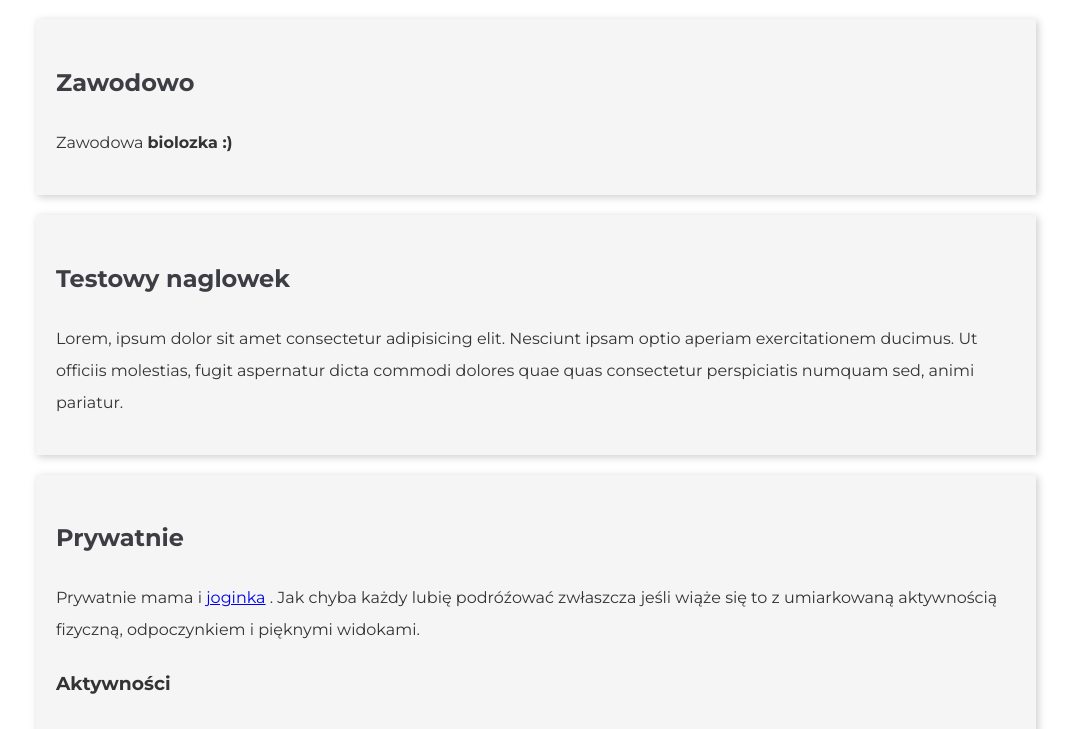
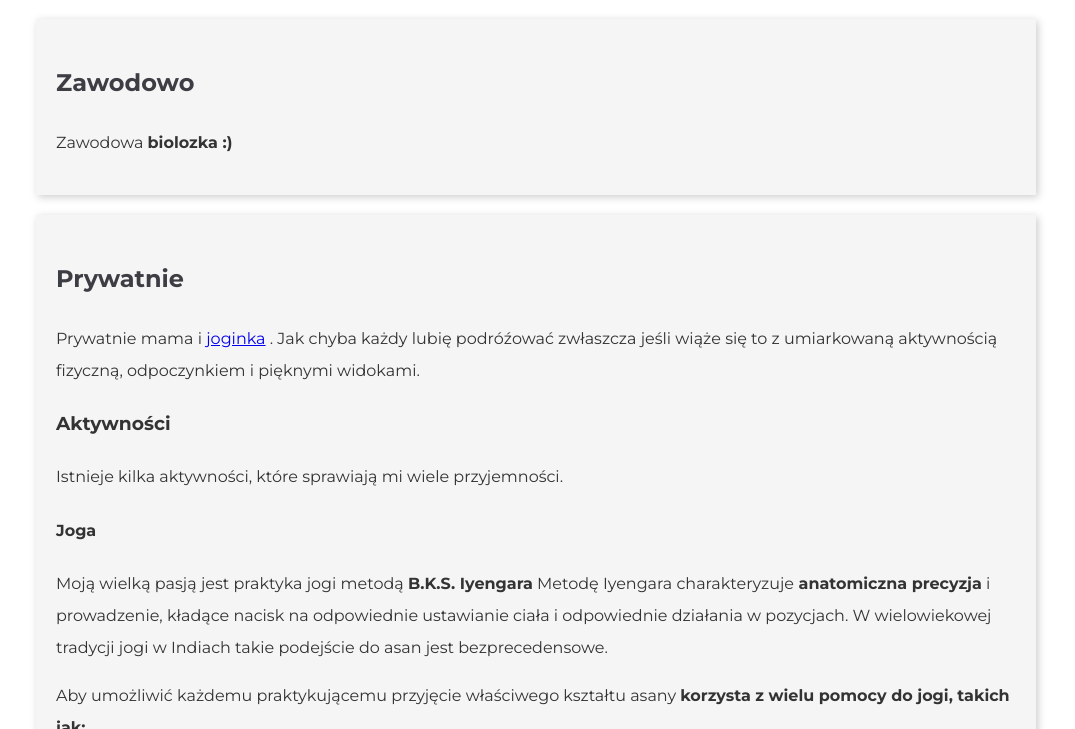
Before and after one commit to AnnaTejchmanSkrzyszewska/experimentalPage, a plain HTML site: page index.html in a window 1280 px wide. Shown: the part 371-1100 px from the top of the page, without its empty margins (104-1179 px from the left). Drawn offline with nearby package versions, Linux system fonts and the light colour scheme.

Commit message:
removed test section

```diff
--- a/index.html
+++ b/index.html
@@ -39,10 +39,6 @@
     <section id="zawodowo" class="section">
         <h2 class="section__header">Zawodowo</h2>
         <p>Zawodowa <strong>biolozka :)</strong></p>
-    </section>
-    <section id="test" class="section">
-        <h2 class="section__header">Testowy naglowek</h2>
-        <p>Lorem, ipsum dolor sit amet consectetur adipisicing elit. Nesciunt ipsam optio aperiam exercitationem ducimus. Ut officiis molestias, fugit aspernatur dicta commodi dolores quae quas consectetur perspiciatis numquam sed, animi pariatur.</p>
     </section>
     <section class="section">
         <h2 id="prywatnie" class="section__header">Prywatnie</h2>
```
